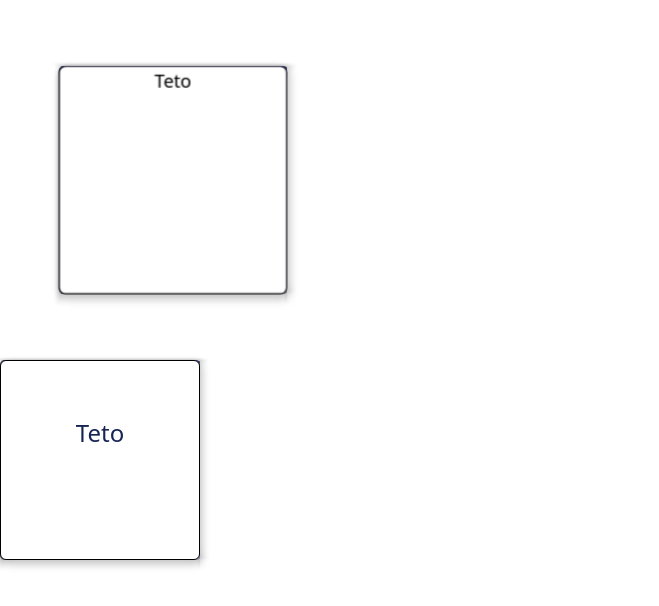
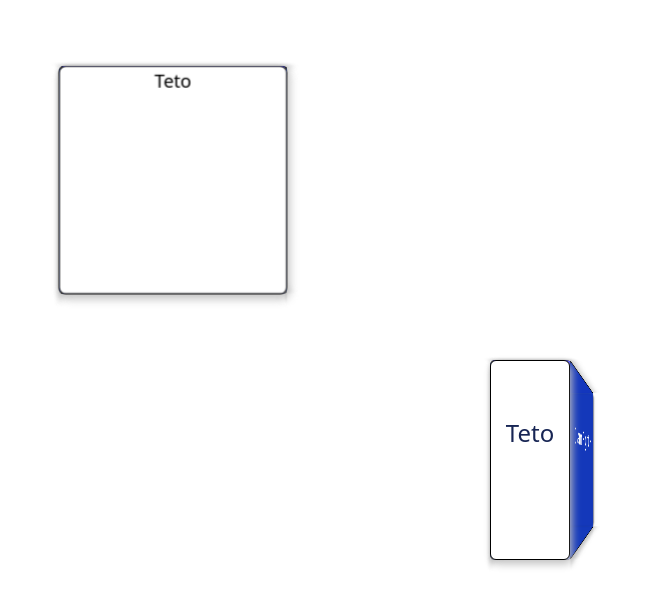
Before and after one commit to MFJamil/smyld-lib-3d, a Vue app: page / in a window 1280 px wide. Shown: the top 606 px of the page, without its empty margins (0-659 px from the left). Built offline with nearby package versions, Linux system fonts and the light colour scheme.

Commit message:
Link Flag Update

```diff
--- a/package.json
+++ b/package.json
@@ -1,6 +1,6 @@
 {
   "name": "smyld-lib-3d",
-  "version": "1.0.43",
+  "version": "1.0.45",
   "description": "SMYLD Javascript Library, holding Vue 3D components",
   "private": false,
   "main": "./dist/smyld3d.common.js",
--- a/src/App.vue
+++ b/src/App.vue
@@ -7,15 +7,21 @@
       <p>Hello.....</p>
     </template>
   </Box>
-  <Qube>
+  <div style="width:100%; display: flex; justify-content: center;">
+    <Qube settings="width:80;" show="top" open-link="false">
     <template #front>
       <p class="text-2xl text-blue-950 font-extralight py-14">Teto</p>
     </template>
     <template #right>
-      <p class="text-2xl text-white font-extralight py-14">Go Here ></p>
+      <p class="text-2xl text-white font-extralight py-14">I am Right ></p>
+    </template>
+    <template #left>
+      <p class="text-2xl text-white font-extralight py-14">Left Here ></p>
     </template>
 
   </Qube>
+  </div>
+
 </template>
 
 <script setup>
--- a/src/components/Qube.vue
+++ b/src/components/Qube.vue
@@ -1,6 +1,6 @@
 <template>
-    <div class="scene" v-bind="$attrs"  @mousedown="openLink()" >
-        <div ref="mainqube" class="qube" @mouseover="doMove" @mouseout="getback" >
+    <div class="scene" v-bind="$attrs"  @mousedown="doOpenLink()" >
+        <div ref="mainqube" class="qube" @mouseover="doMove" @mouseout="getback"  @touchstart="doMove" @touchend="getback">
             <div class="qube__face qube__face--front"><slot name="front"></slot></div>
             <div class="qube__face qube__face--back"><slot name="back"></slot></div>
             <div  ref="linkFace" class="qube__face qube__face--right"><slot name="right"></slot></div>
@@ -31,6 +31,10 @@ import { onMounted, ref } from 'vue';
       type: String,
       default: 'right'
     },
+    openLink:{
+      type: Boolean,
+      default: true
+    }
   })
 
   const curFace = ref("show-front");
@@ -82,11 +86,11 @@ import { onMounted, ref } from 'vue';
     }
 
 
-    const openLink = (): void =>{
-        if ((props.target===undefined) ||(props.target!=="")) return;
-        console.log(props.target);
-       linkFace.value?.classList.add( "selectedLink" );
-        window.location.href = props.target;
+    const doOpenLink = (): void =>{
+      if ( (!props.openLink)||(props.target===undefined) ||(props.target!=="")) return;
+      console.log(props.target);
+      linkFace.value?.classList.add( "selectedLink" );
+      window.location.href = props.target;
     }
 
     const getback=()=>{
```
Also changed, not shown: vite.config.ts.js (added, +10 -0 lines), 1 other file (tests, documents, lock files or other folders).
